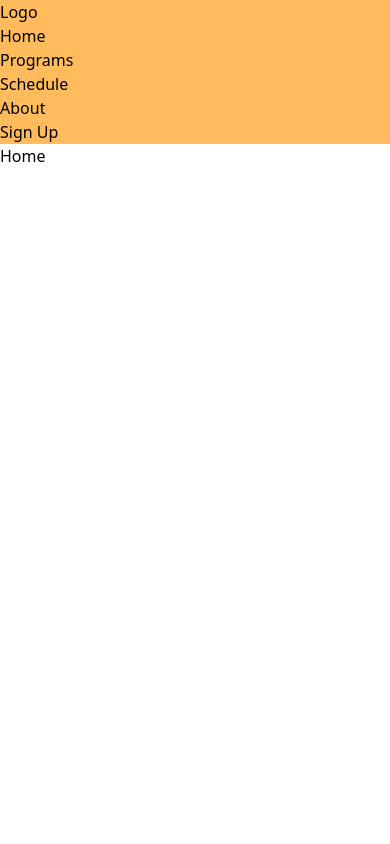
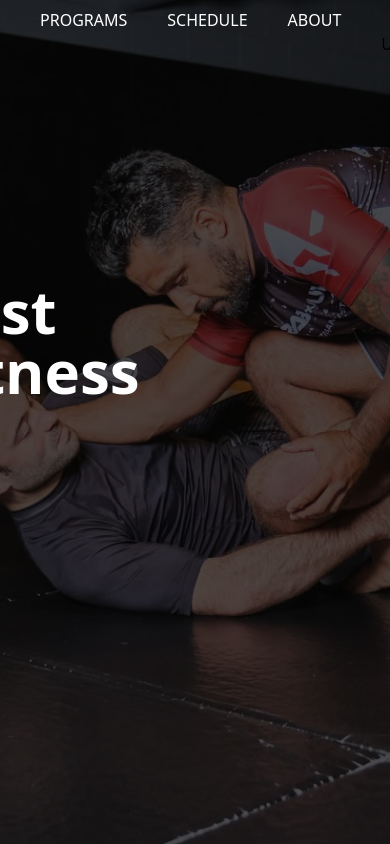
Before and after one commit to 10richard/rebel-mma, a React (Vite) app: page / in a window 390 px wide. Built offline with nearby package versions, Linux system fonts and the light colour scheme.

Commit message:
Create basic layout for hero section and navbar
Need to make responsive

```diff
--- /dev/null
+++ b/src/components/Hero/Hero.tsx
@@ -0,0 +1,31 @@
+import React from "react";
+import HeroImg from "../../assets/hero.png";
+
+const Hero = () => {
+  return (
+    <section className="hero-section">
+      <div className="hero-container">
+        <div className="hero-text absolute top-1/3 right-1/2 z-10 w-[550px] text-white">
+          <h1 className="font-bold text-6xl mb-5">
+            Rebel Against Ordinary Fitness
+          </h1>
+          <p className="mb-10">Join the #1 martial arts gym in NJ</p>
+          <a
+            className="bg-seaserpent text-xl text-black p-6 py-3 rounded-xl brightness-75 hover:brightness-100 duration-300"
+            href="/signup"
+          >
+            JOIN NOW
+          </a>
+        </div>
+
+        <img
+          className="hero-bg-img h-[100vh] w-full object-cover brightness-[0.3]"
+          src={HeroImg}
+          alt="BJJ no-gi practice"
+        />
+      </div>
+    </section>
+  );
+};
+
+export default Hero;
--- a/src/components/header/Navbar.tsx
+++ b/src/components/header/Navbar.tsx
@@ -1,25 +1,38 @@
 import React from "react";
+import Logo from "../../assets/rebelmma-logo.png";
 
 const Navbar = () => {
   return (
-    <nav className="bg-primary">
-      <div>Logo</div>
+    <nav className="bg-transparent flex items-center justify-between px-10 py-2 z-50 w-full fixed">
+      <div>
+        <a href="/">
+          <img className="w-[200px]" src={Logo} alt="RebelMMA Logo" />
+        </a>
+      </div>
 
-      <ul>
+      <ul className="flex gap-10 text-white">
         <li>
-          <a href="/">Home</a>
+          <a className="hover:text-seaserpent duration-300" href="/programs">
+            PROGRAMS
+          </a>
         </li>
         <li>
-          <a href="/programs">Programs</a>
+          <a className="hover:text-seaserpent duration-300" href="/schedule">
+            SCHEDULE
+          </a>
         </li>
         <li>
-          <a href="/schedule">Schedule</a>
+          <a className="hover:text-seaserpent duration-300" href="/about">
+            ABOUT
+          </a>
         </li>
         <li>
-          <a href="/about">About</a>
-        </li>
-        <li>
-          <a href="/signup">Sign Up</a>
+          <a
+            className="bg-seaserpent px-3 py-2 text-black rounded-xl brightness-75 hover:brightness-100 duration-300"
+            href="/signup"
+          >
+            SIGN UP
+          </a>
         </li>
       </ul>
     </nav>
--- a/src/pages/Home.tsx
+++ b/src/pages/Home.tsx
@@ -1,7 +1,12 @@
 import React from "react";
+import Hero from "../components/Hero/Hero";
 
 const Home = () => {
-  return <>Home</>;
+  return (
+    <>
+      <Hero />
+    </>
+  );
 };
 
 export default Home;
```
